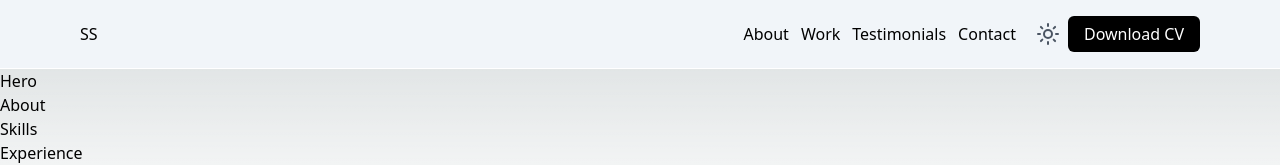
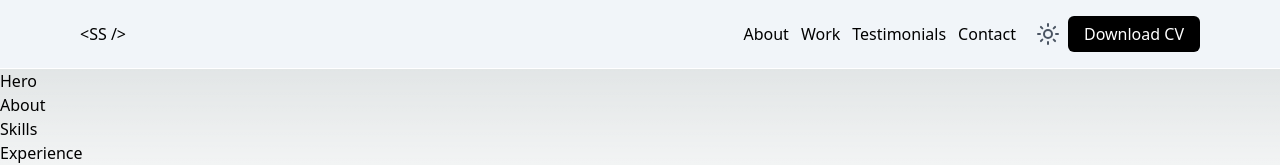
Before and after one commit to Gantulga0722/portfolio, a Next.js app: page /Portfolio in a window 1280 px wide. Shown: the top 165 px of the page. Built offline with nearby package versions, Linux system fonts and the light colour scheme.

Commit message:
From Pinecone

```diff
--- a/src/components/Header.jsx
+++ b/src/components/Header.jsx
@@ -3,7 +3,7 @@ import React from "react";
 export const Header = () => {
   return (
     <div className="flex px-[80px] py-[16px] justify-between items-center border-b border-white bg-slate-100">
-      <h1 className="text-black">SS</h1>
+      <h1 className="text-black">&lt;SS /&gt;</h1>
       <div className="flex gap-5">
         <div className="flex gap-3 justify-center items-center">
           <ul className="flex gap-3 justify-center items-center">
```
